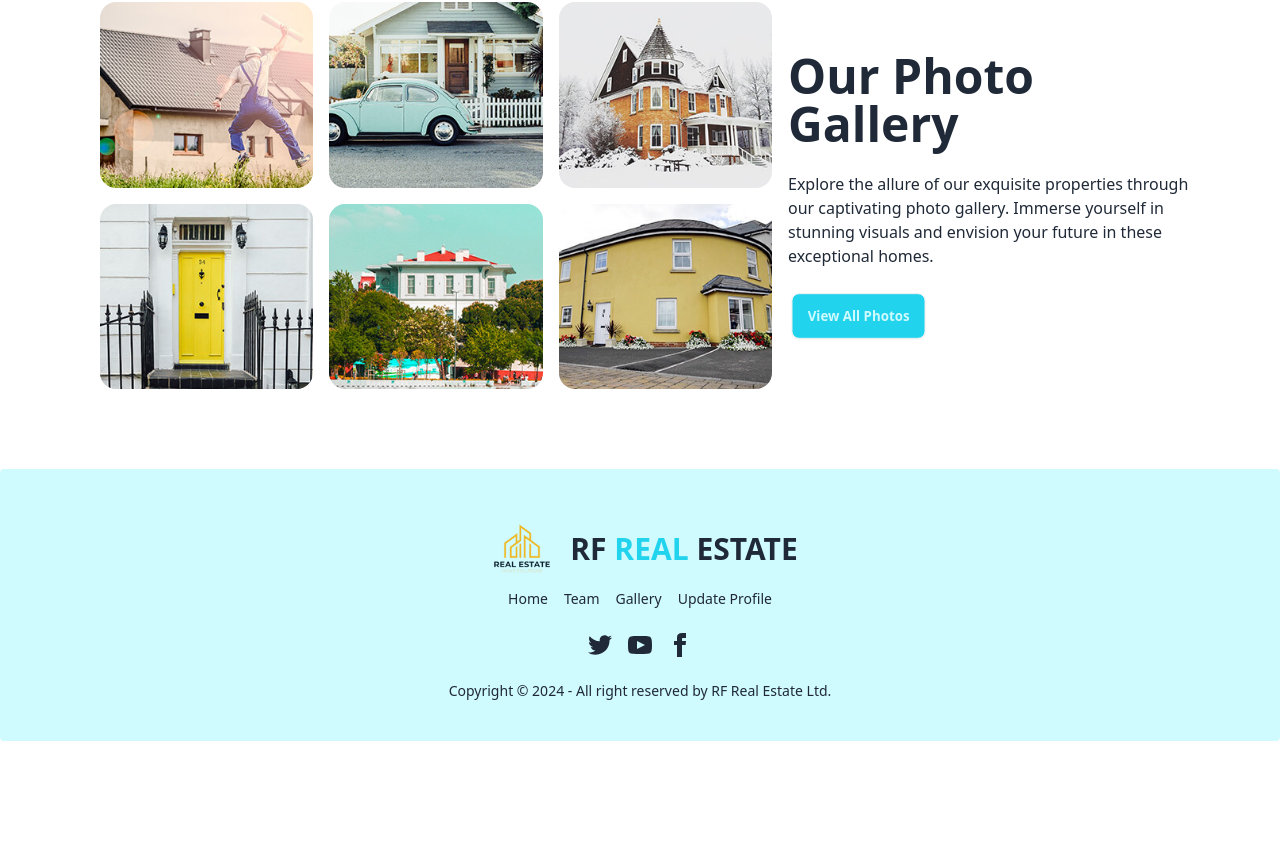
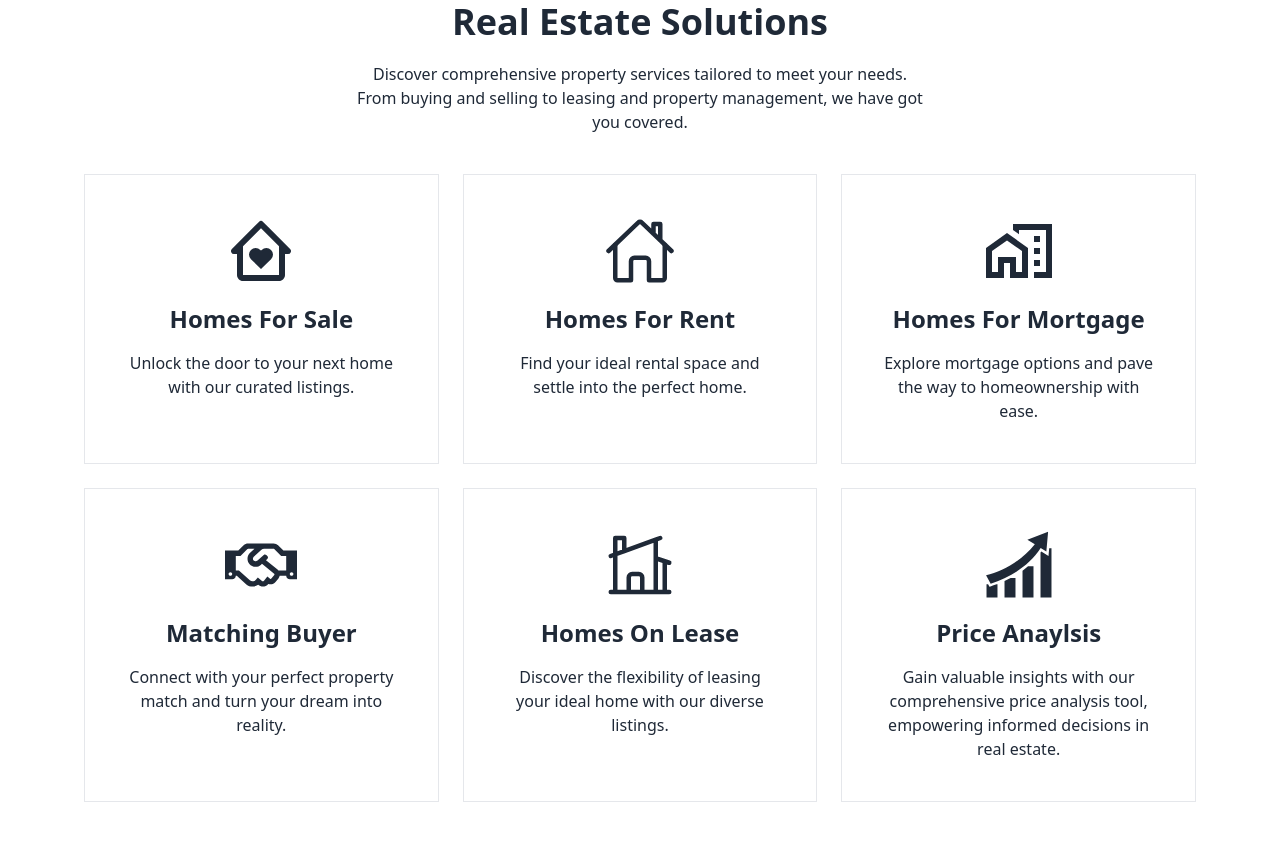
Before and after one commit to RfAraf/b9a9-real-estate, a React (Vite) app: page / in a window 1280 px wide. Shown: the part 3330-4180 px from the top of the page. Before the commit the page ends 4071 px from the top, so only its background shows below. Built offline with nearby package versions, Linux system fonts and the light colour scheme; no server answers.

Commit message:
add another extra section in the home page

```diff
--- a/src/pages/Home/Home.jsx
+++ b/src/pages/Home/Home.jsx
@@ -2,6 +2,7 @@ import { Helmet } from "react-helmet-async";
 import Slider from "./Slider";
 import Properties from "./Properties";
 import PhotoGallery from "./PhotoGallery";
+import PropertyServices from "./PropertyServices";
 
 const Home = () => {
   return (
@@ -11,6 +12,7 @@ const Home = () => {
       </Helmet>
       <Slider></Slider>
       <Properties></Properties>
+      <PropertyServices></PropertyServices>
       <PhotoGallery></PhotoGallery>
     </div>
   );
--- /dev/null
+++ b/src/pages/Home/PropertyServices.jsx
@@ -0,0 +1,91 @@
+import { BiHomeHeart } from "react-icons/bi";
+import { IoHomeOutline } from "react-icons/io5";
+import { MdOutlineHomeWork } from "react-icons/md";
+import { HiOutlineHomeModern } from "react-icons/hi2";
+import { FaRegHandshake } from "react-icons/fa";
+import { GiProgression } from "react-icons/gi";
+
+const PropertyServices = () => {
+  return (
+    <div>
+      <div className="mb-10">
+        <h2 className="text-4xl font-bold text-center ">
+          Real Estate Solutions
+        </h2>
+        <p className="text-center max-w-xl mx-auto mt-5">
+          Discover comprehensive property services tailored to meet your needs.
+          From buying and selling to leasing and property management, we have
+          got you covered.
+        </p>
+      </div>
+      <div className="grid grid-cols-1 md:grid-cols-2 lg:grid-cols-3 gap-6">
+        {/* 1 */}
+        <div className="border p-10 flex flex-col items-center space-y-4 group  hover:border-cyan-400">
+          <BiHomeHeart className="text-7xl group-hover:text-cyan-400" />
+          <h3 className="font-bold text-2xl group-hover:text-cyan-400">
+            Homes For Sale
+          </h3>
+          <p className="text-center">
+            Unlock the door to your next home with our curated listings.
+          </p>
+        </div>
+        {/* 2 */}
+        <div className="border p-10 flex flex-col items-center space-y-4 group  hover:border-cyan-400">
+          <IoHomeOutline className="text-7xl group-hover:text-cyan-400" />
+          <h3 className="font-bold text-2xl group-hover:text-cyan-400">
+            Homes For Rent
+          </h3>
+          <p className="text-center">
+            Find your ideal rental space and settle into the perfect home.
+          </p>
+        </div>
+        {/* 3 */}
+        <div className="border p-10 flex flex-col items-center space-y-4 group  hover:border-cyan-400">
+          <MdOutlineHomeWork className="text-7xl group-hover:text-cyan-400" />
+          <h3 className="font-bold text-2xl group-hover:text-cyan-400">
+            Homes For Mortgage
+          </h3>
+          <p className="text-center">
+            Explore mortgage options and pave the way to homeownership with
+            ease.
+          </p>
+        </div>
+        {/* 4 */}
+        <div className="border p-10 flex flex-col items-center space-y-4 group  hover:border-cyan-400">
+          <FaRegHandshake className="text-7xl group-hover:text-cyan-400" />
+          <h3 className="font-bold text-2xl group-hover:text-cyan-400">
+            Matching Buyer
+          </h3>
+          <p className="text-center">
+            Connect with your perfect property match and turn your dream into
+            reality.
+          </p>
+        </div>
+        {/* 5 */}
+        <div className="border p-10 flex flex-col items-center space-y-4 group  hover:border-cyan-400">
+          <HiOutlineHomeModern className="text-7xl group-hover:text-cyan-400" />
+          <h3 className="font-bold text-2xl group-hover:text-cyan-400">
+            Homes On Lease
+          </h3>
+          <p className="text-center">
+            Discover the flexibility of leasing your ideal home with our diverse
+            listings.
+          </p>
+        </div>
+        {/* 6 */}
+        <div className="border p-10 flex flex-col items-center space-y-4 group  hover:border-cyan-400">
+          <GiProgression className="text-7xl group-hover:text-cyan-400" />
+          <h3 className="font-bold text-2xl group-hover:text-cyan-400">
+            Price Anaylsis
+          </h3>
+          <p className="text-center">
+            Gain valuable insights with our comprehensive price analysis tool,
+            empowering informed decisions in real estate.
+          </p>
+        </div>
+      </div>
+    </div>
+  );
+};
+
+export default PropertyServices;
```
